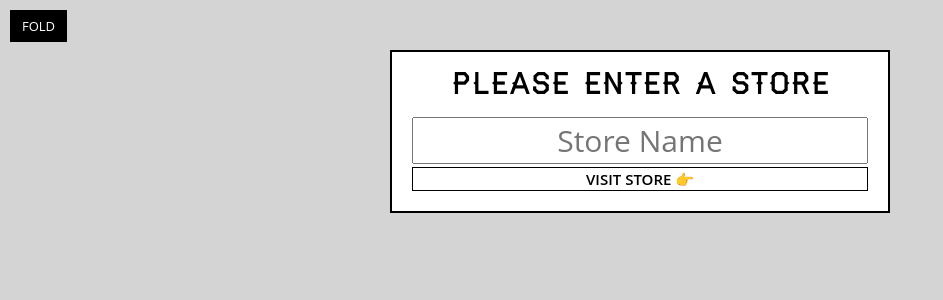
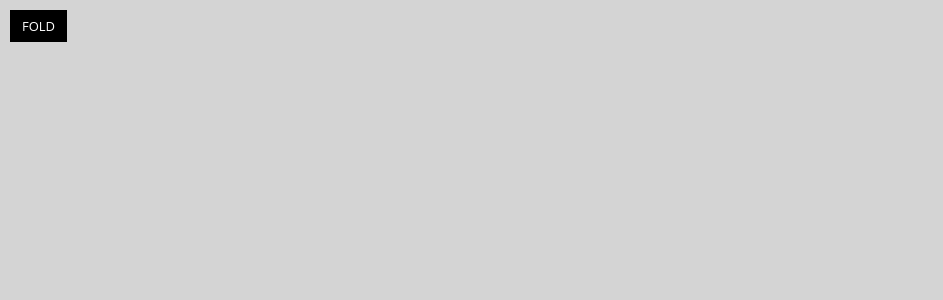
Before and after one commit to fannyibz/wesbos_react_for_beginners, a React (Create React App) app in the folder catch-of-the-day/: page /store/1 in a window 1280 px wide. Shown: the top 300 px of the page, without its empty margins (0-943 px from the left). Built offline with nearby package versions, Linux system fonts and the light colour scheme.

Commit message:
Router: path'/' => StorePicker

```diff
--- a/catch-of-the-day/src/components/Router.js
+++ b/catch-of-the-day/src/components/Router.js
@@ -1,5 +1,6 @@
+import React from "react";
 import { BrowserRouter, Route, Switch } from "react-router-dom";
-import { StorePicker } from "./StorePicker";
+import StorePicker from "./StorePicker";
 
 const Router = () => (
   <BrowserRouter>
@@ -8,3 +9,5 @@
     </Switch>
   </BrowserRouter>
 );
+
+export default Router;
--- a/catch-of-the-day/src/index.js
+++ b/catch-of-the-day/src/index.js
@@ -1,7 +1,6 @@
 import React from "react";
 import { render } from "react-dom";
-import StorePicker from "./components/StorePicker";
-import App from "./components/App";
+import Router from "./components/Router";
 import "./css/style.css";
 
-render(<StorePicker />, document.querySelector("#main"));
+render(<Router />, document.querySelector("#main"));
```
